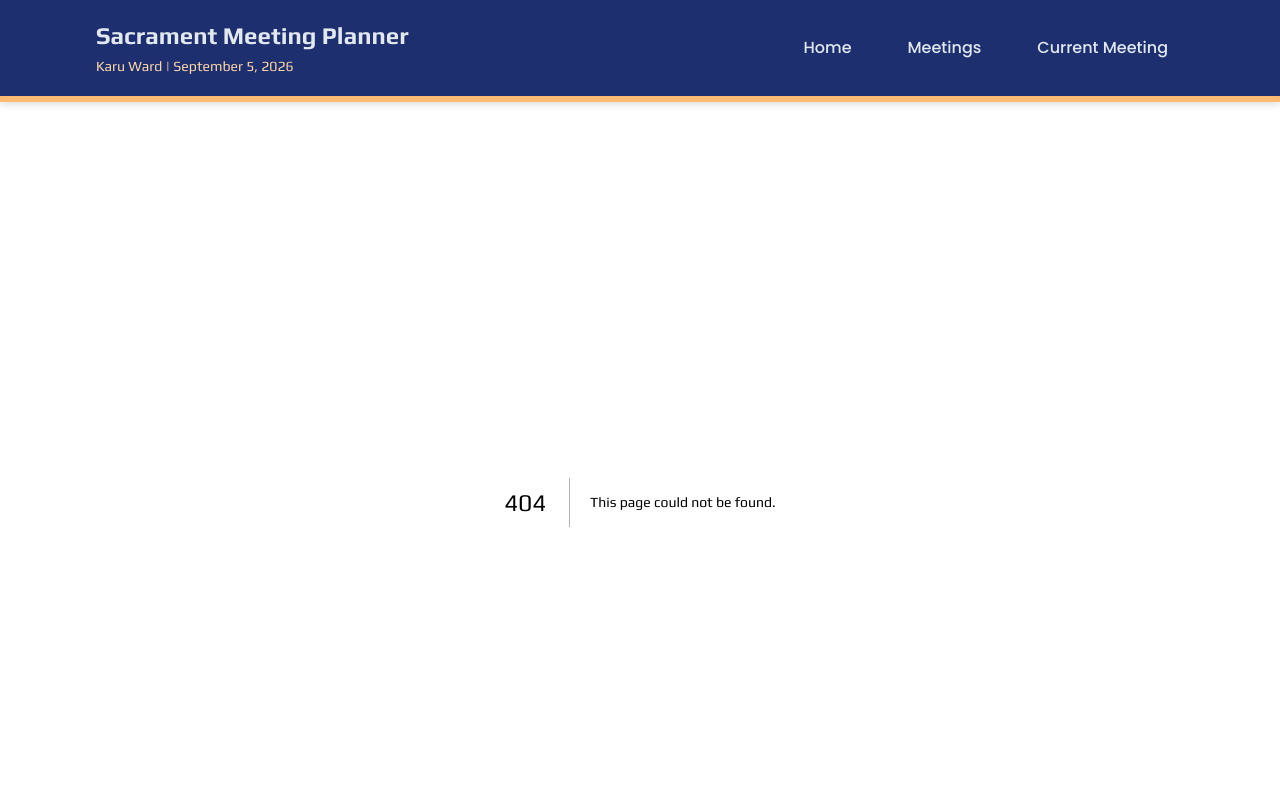
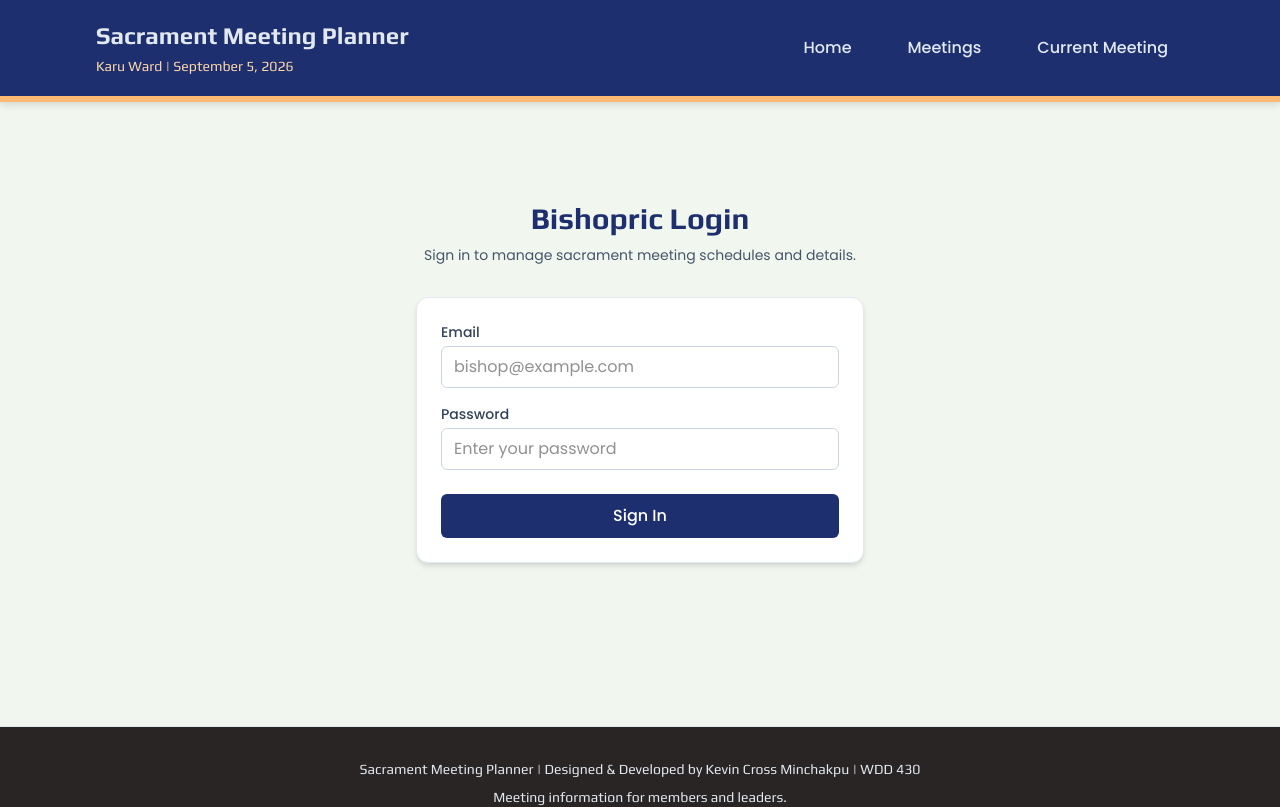
Before and after one commit to kminchakpu/sacrament-meetings, a Next.js app: page /login in a window 1280 px wide. Before the commit this address had no page. Shown: the top 807 px of the page. Built offline with nearby package versions, Linux system fonts and the light colour scheme.

Commit message:
added authentication flow

```diff
--- a/app/(admin)/meetings/[id]/edit/page.tsx
+++ b/app/(admin)/meetings/[id]/edit/page.tsx
@@ -1,5 +1,6 @@
 import type { Metadata } from "next";
-import { notFound } from "next/navigation";
+import { notFound, redirect } from "next/navigation";
+import { auth } from "@/auth";
 import EditMeetingForm from "@/components/EditMeetingForm";
 import { getMeetingById } from "@/lib/meetings-db";
 interface EditMeetingPageProps {
@@ -14,6 +15,10 @@ export const metadata: Metadata = {
 export default async function EditMeetingPage({
   params,
 }: EditMeetingPageProps) {
+  const session = await auth();
+  if (!session?.user) {
+    redirect("/login");
+  }
   const { id } = await params;
   const meetingId = Number(id);
   if (!Number.isInteger(meetingId) || meetingId <= 0) {
--- a/app/(admin)/meetings/new/page.tsx
+++ b/app/(admin)/meetings/new/page.tsx
@@ -1,10 +1,16 @@
+import { auth } from "@/auth";
+import { redirect } from "next/navigation";
 import type { Metadata } from "next";
 import MeetingForm from "@/components/MeetingForm";
 export const metadata: Metadata = {
   title: "Create Meeting",
   description: "Create a new sacrament meeting program.",
 };
-export default function NewMeetingPage() {
+export default async function NewMeetingPage() {
+  const session = await auth();
+  if (!session?.user) {
+    redirect("/login");
+  }
   return (
     <main className="mx-auto max-w-4xl px-4 py-10 sm:px-6 lg:px-8">
       <div className="rounded-xl border border-slate-200 bg-white p-6 shadow-sm sm:p-8">
--- /dev/null
+++ b/app/api/auth/[...nextauth]/route.ts
@@ -0,0 +1,2 @@
+import { handlers } from "@/auth";
+export const { GET, POST } = handlers;
--- /dev/null
+++ b/app/login/page.tsx
@@ -0,0 +1,22 @@
+import LoginForm from "@/components/auth/LoginForm";
+export const metadata = {
+  title: "Login | Sacrament Meeting Planner",
+  description: "Sign in to manage sacrament meeting schedules and details.",
+};
+export default function LoginPage() {
+  return (
+    <main className="flex min-h-[70vh] items-center justify-center px-4 py-12">
+      <div className="w-full max-w-md">
+        <div className="mb-8 text-center">
+          <h1 className="font-play text-3xl font-bold text-[#1D2F6F]">
+            Bishopric Login
+          </h1>
+          <p className="mt-2 text-sm text-slate-600">
+            Sign in to manage sacrament meeting schedules and details.
+          </p>
+        </div>
+        <LoginForm />
+      </div>
+    </main>
+  );
+}
--- /dev/null
+++ b/auth.config.ts
@@ -0,0 +1,12 @@
+import type { NextAuthConfig } from "next-auth";
+export const authConfig = {
+  pages: {
+    signIn: "/login",
+  },
+  callbacks: {
+    authorized({ auth }) {
+      return !!auth?.user;
+    },
+  },
+  providers: [],
+} satisfies NextAuthConfig;
--- /dev/null
+++ b/auth.ts
@@ -0,0 +1,41 @@
+import NextAuth from "next-auth";
+import Credentials from "next-auth/providers/credentials";
+import { z } from "zod";
+import bcrypt from "bcryptjs";
+import { authConfig } from "./auth.config";
+import { getUserByEmail } from "@/lib/users-db";
+export const { handlers, auth, signIn, signOut } = NextAuth({
+  ...authConfig,
+  providers: [
+    Credentials({
+      async authorize(credentials) {
+        const parsedCredentials = z
+          .object({
+            email: z.string().email(),
+            password: z.string().min(6),
+          })
+          .safeParse(credentials);
+        if (!parsedCredentials.success) {
+          return null;
+        }
+        const { email, password } = parsedCredentials.data;
+        const user = await getUserByEmail(email);
+        if (!user) {
+          return null;
+        }
+        const passwordsMatch = await bcrypt.compare(
+          password,
+          user.passwordHash
+        );
+        if (!passwordsMatch) {
+          return null;
+        }
+        return {
+          id: user.id.toString(),
+          name: user.name,
+          email: user.email,
+        };
+      },
+    }),
+  ],
+});
--- /dev/null
+++ b/components/auth/LoginForm.tsx
@@ -0,0 +1,94 @@
+"use client";
+import { FormEvent, useState } from "react";
+import { signIn } from "next-auth/react";
+import { useRouter } from "next/navigation";
+export default function LoginForm() {
+  const router = useRouter();
+  const [email, setEmail] = useState("");
+  const [password, setPassword] = useState("");
+  const [error, setError] = useState("");
+  const [isLoading, setIsLoading] = useState(false);
+  async function handleSubmit(event: FormEvent<HTMLFormElement>) {
+    event.preventDefault();
+    setError("");
+    setIsLoading(true);
+    try {
+      const result = await signIn("credentials", {
+        email,
+        password,
+        redirect: false,
+      });
+      if (result?.error) {
+        setError("Invalid email or password.");
+        return;
+      }
+      router.push("/meetings");
+      router.refresh();
+    } catch {
+      setError("Something went wrong. Please try again.");
+    } finally {
+      setIsLoading(false);
+    }
+  }
+  return (
+    <form
+      onSubmit={handleSubmit}
+      className="rounded-xl border border-slate-200 bg-white p-6 shadow-md"
+    >
+      {error && (
+        <div
+          role="alert"
+          className="mb-4 rounded-md bg-red-50 p-3 text-sm text-red-700"
+        >
+          {error}
+        </div>
+      )}
+      <div className="mb-4">
+        <label
+          htmlFor="email"
+          className="mb-1 block text-sm font-medium text-slate-700"
+        >
+          Email
+        </label>
+        <input
+          id="email"
+          name="email"
+          type="email"
+          value={email}
+          onChange={(event) => setEmail(event.target.value)}
+          required
+          autoComplete="email"
+          className="w-full rounded-md border border-slate-300 px-3 py-2 outline-none focus:border-[#1D2F6F] focus:ring-2 focus:ring-[#1D2F6F]/20"
+          placeholder="bishop@example.com"
+        />
+      </div>
+      <div className="mb-6">
+        <label
+          htmlFor="password"
+          className="mb-1 block text-sm font-medium text-slate-700"
+        >
+          Password
+        </label>
+        <input
+          id="password"
+          name="password"
+          type="password"
+          value={password}
+          onChange={(event) => setPassword(event.target.value)}
+          required
+          minLength={6}
+          autoComplete="current-password"
+          className="w-full rounded-md border border-slate-300 px-3 py-2 outline-none focus:border-[#1D2F6F] focus:ring-2 focus:ring-[#1D2F6F]/20"
+          placeholder="Enter your password"
+        />
+      </div>
+      <button
+        type="submit"
+        disabled={isLoading}
+        className="w-full rounded-md bg-[#1D2F6F] px-4 py-2.5 font-medium text-white transition hover:bg-[#162456] disabled:cursor-not-allowed disabled:opacity-60"
+      >
+        {isLoading ? "Signing in..." : "Sign In"}
+      </button>
+    </form>
+  );
+}
--- /dev/null
+++ b/components/auth/SignOutButton.tsx
@@ -0,0 +1,13 @@
+"use client";
+import { signOut } from "next-auth/react";
+export default function SignOutButton() {
+  return (
+    <button
+      type="button"
+      onClick={() => signOut({ callbackUrl: "/login" })}
+      className="rounded-md bg-[#1D2F6F] px-4 py-2 text-sm font-medium text-white transition hover:bg-[#162456]"
+    >
+      Sign Out
+    </button>
+  );
+}
--- /dev/null
+++ b/lib/users-db.ts
@@ -0,0 +1,29 @@
+import { neon } from "@neondatabase/serverless";
+if (!process.env.DATABASE_URL) {
+  throw new Error("DATABASE_URL environment variable is not defined.");
+}
+const sql = neon(process.env.DATABASE_URL);
+export interface User {
+  id: number;
+  name: string;
+  email: string;
+  passwordHash: string;
+}
+export async function getUserByEmail(
+  email: string
+): Promise<User | null> {
+  const rows = await sql`
+    SELECT
+      id,
+      name,
+      email,
+      password_hash AS "passwordHash"
+    FROM users
+    WHERE email = ${email}
+    LIMIT 1
+  `;
+  if (rows.length === 0) {
+    return null;
+  }
+  return rows[0] as User;
+}
--- a/package.json
+++ b/package.json
@@ -10,7 +10,9 @@
   },
   "dependencies": {
     "@neondatabase/serverless": "^1.1.0",
+    "bcryptjs": "^3.0.3",
     "next": "^16.3.4",
+    "next-auth": "^5.0.0-beta.32",
     "react": "19.2.8",
     "react-dom": "19.2.8",
     "use-debounce": "^10.1.1",
@@ -19,6 +21,7 @@
   "devDependencies": {
     "@eslint/js": "^9.39.5",
     "@tailwindcss/postcss": "^4",
+    "@types/bcryptjs": "^2.4.6",
     "@types/node": "^20",
     "@types/react": "^19",
     "@types/react-dom": "^19.2.7",
```
Also changed, not shown: 1 other file (tests, documents, lock files or other folders).
